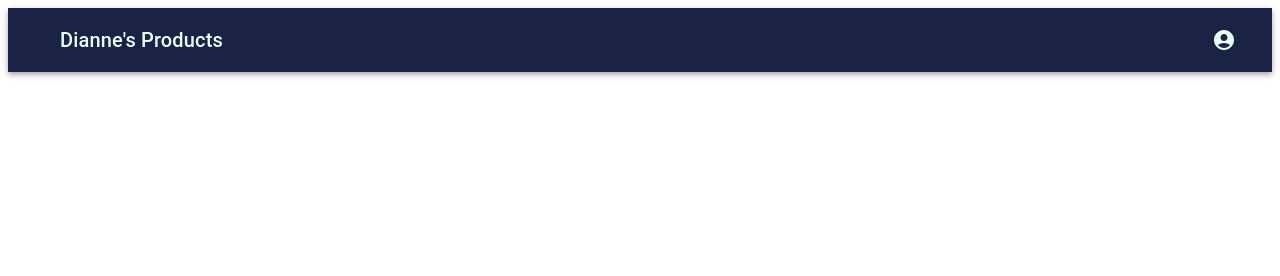
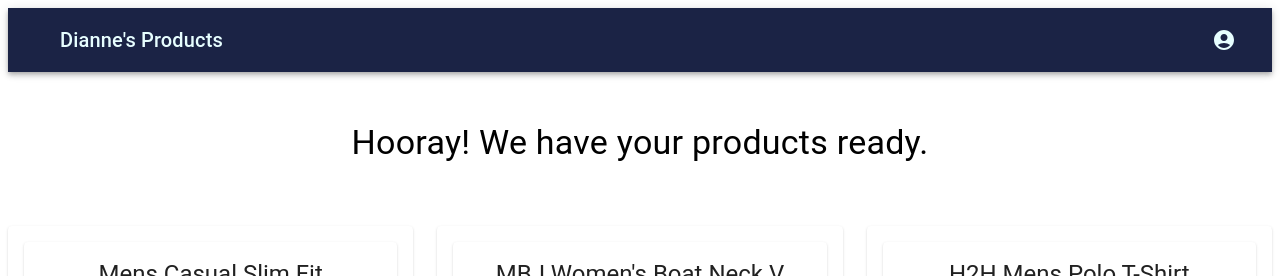
Before and after one commit to corpzbrideee02/DianneProducts, a React (Create React App) app: page / in a window 1280 px wide. Before the commit this address had no page. Shown: the top 276 px of the page. Built offline with nearby package versions, Linux system fonts and the light colour scheme.

Commit message:
update packageJSON and paths

```diff
--- a/package.json
+++ b/package.json
@@ -1,5 +1,5 @@
 {
-  "homepage": "http://corpzbrideee02.github.io/DianneProducts/home",
+  "homepage": "http://corpzbrideee02.github.io/DianneProducts",
   "name": "bbproject",
   "version": "0.1.0",
   "private": true,
--- a/src/App.js
+++ b/src/App.js
@@ -10,7 +10,7 @@
             <React.Fragment>
                 <Navbar />
                 <Routes>
-                    <Route exact path='/home' element={<Home />} />
+                    <Route exact path='/' element={<Home />} />
                     <Route exact path='/Cart' element={<Cart />} />
                 </Routes>
             </React.Fragment>
--- a/src/components/Navbar.js
+++ b/src/components/Navbar.js
@@ -65,7 +65,7 @@
                 open={Boolean(this.state.setAnchorEl)}
                 onClose={this.handleClose}
               >
-                <Link to="/home" className="" style={{ textDecoration: "none" }}>
+                <Link to="/" className="" style={{ textDecoration: "none" }}>
                   <MenuItem onClick={this.handleClose}>Products</MenuItem>
                 </Link>
                 <Link
```
Also changed, not shown: 1 other file (tests, documents, lock files or other folders).
